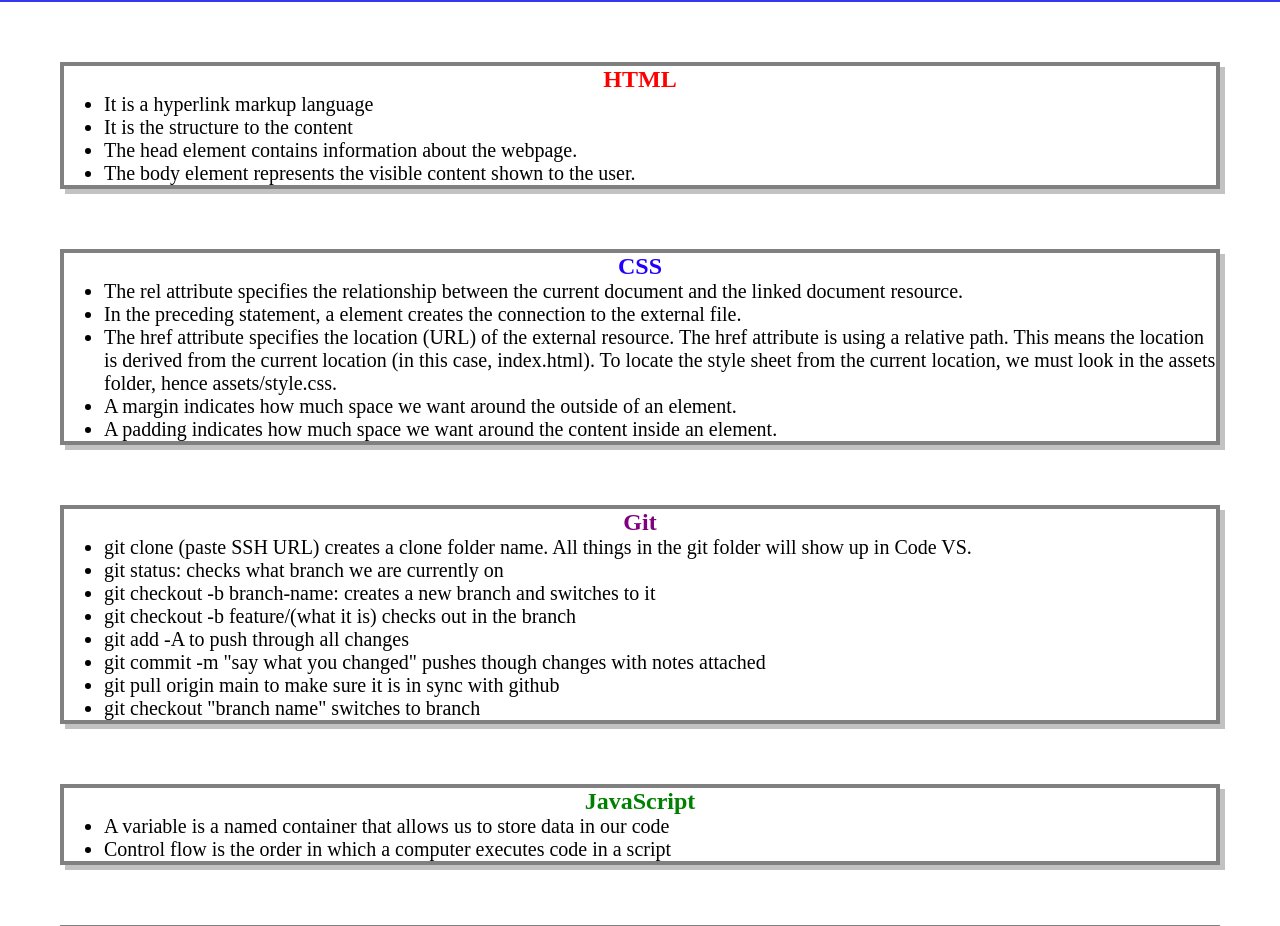
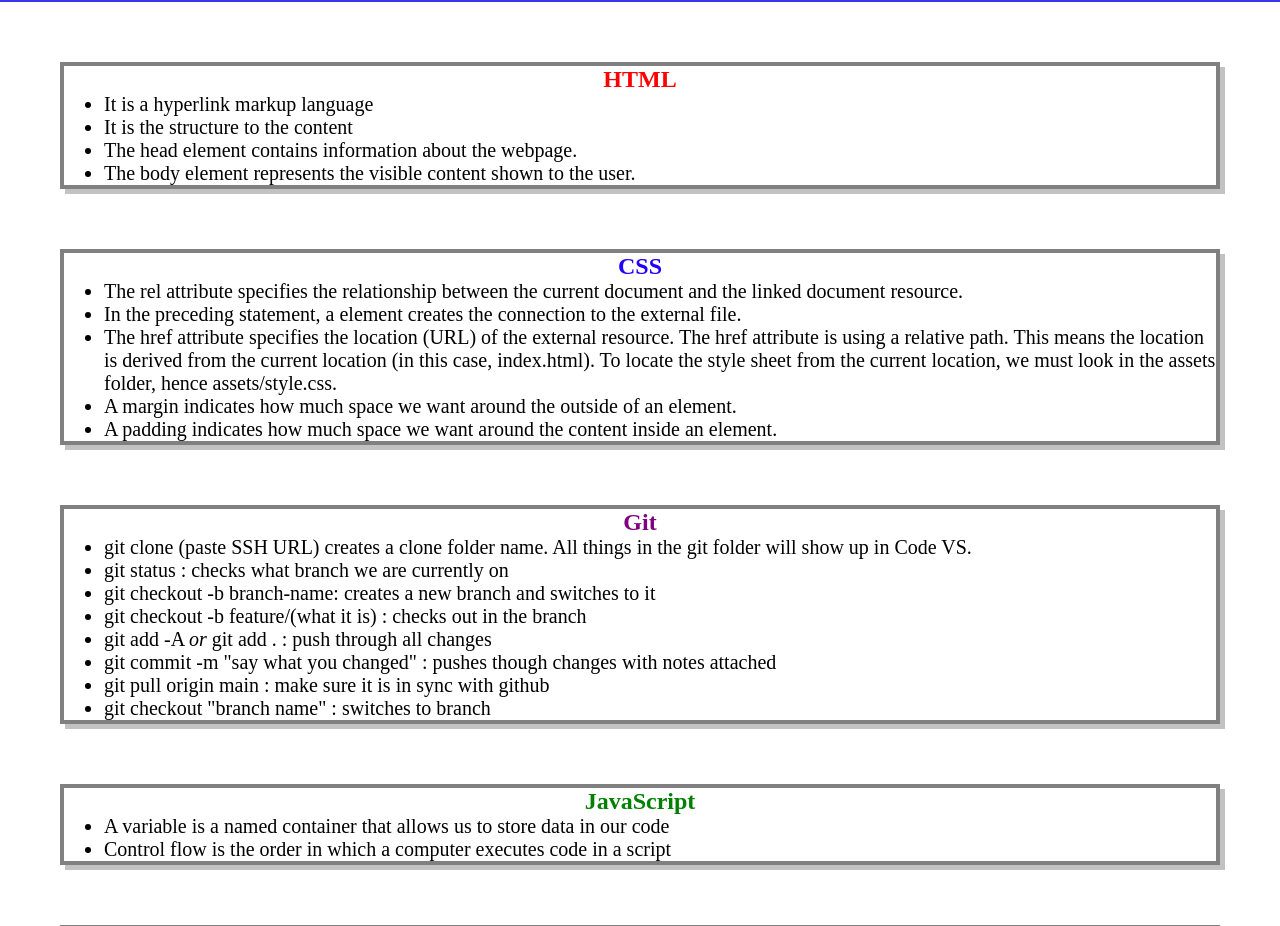
Before and after one commit to Tamerbekir/Prework-Study-Guide, a plain HTML site: page index.html in a window 1280 px wide. Shown: the part 148-1074 px from the top of the page. Drawn offline with Linux system fonts and the light colour scheme.

Commit message:
edited HTML with message

```diff
--- a/index.html
+++ b/index.html
@@ -44,13 +44,13 @@
      <ul>
 
        <li>git clone (paste SSH URL) creates a clone folder name. All things in the git folder will show up in Code VS.</paste></li>
-       <li>git status: checks what branch we are currently on</li>
+       <li>git status : checks what branch we are currently on</li>
        <li>git checkout -b branch-name: creates a new branch and switches to it</li>
-       <li>git checkout -b feature/(what it is) checks out in the branch</li>
-       <li>git add -A to push through all changes</li>
-       <li>git commit -m "say what you changed" pushes though changes with notes attached</li>
-       <li>git pull origin main to make sure it is in sync with github</li>
-       <li>git checkout "branch name" switches to branch</li>
+       <li>git checkout -b feature/(what it is) : checks out in the branch</li>
+       <li>git add -A <em>or</em> git add . : push through all changes</li>
+       <li>git commit -m "say what you changed" : pushes though changes with notes attached</li>
+       <li>git pull origin main : make sure it is in sync with github</li>
+       <li>git checkout "branch name" : switches to branch</li>
       </ul>
 
       </section>
```
